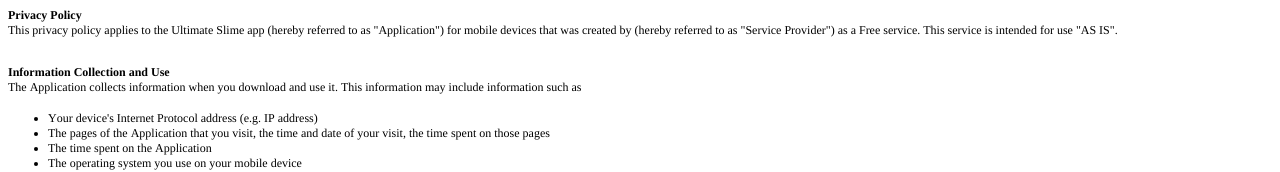
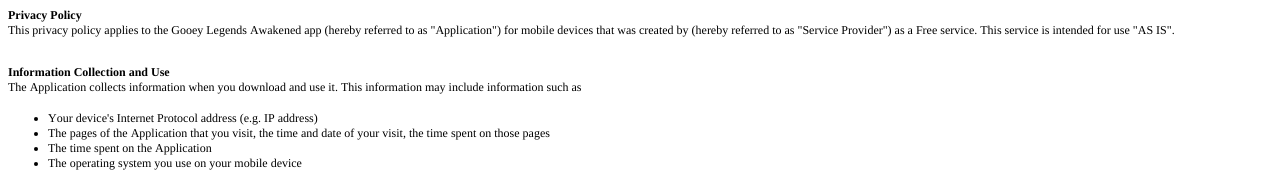
Before and after one commit to janniedev115/GooeyLegendsAwakenedPrivacy, a plain HTML site: page index.html in a window 1280 px wide. Shown: the top 172 px of the page. Drawn offline with Linux system fonts and the light colour scheme.

Commit message:
rename game name

```diff
--- a/index.html
+++ b/index.html
@@ -23,7 +23,7 @@
 </head>
 <body>
 <p class="p1"><span class="s1"><b>Privacy Policy</b></span></p>
-<p class="p2"><span class="s1">This privacy policy applies to the Ultimate Slime app (hereby referred to as "Application") for mobile devices that was created by (hereby referred to as "Service Provider") as a Free service. This service is intended for use "AS IS".</span></p>
+<p class="p2"><span class="s1">This privacy policy applies to the Gooey Legends Awakened app (hereby referred to as "Application") for mobile devices that was created by (hereby referred to as "Service Provider") as a Free service. This service is intended for use "AS IS".</span></p>
 <p class="p3"><span class="s1"></span><br></p>
 <p class="p1"><span class="s1"><b>Information Collection and Use</b></span></p>
 <p class="p2"><span class="s1">The Application collects information when you download and use it. This information may include information such as</span></p>
```
